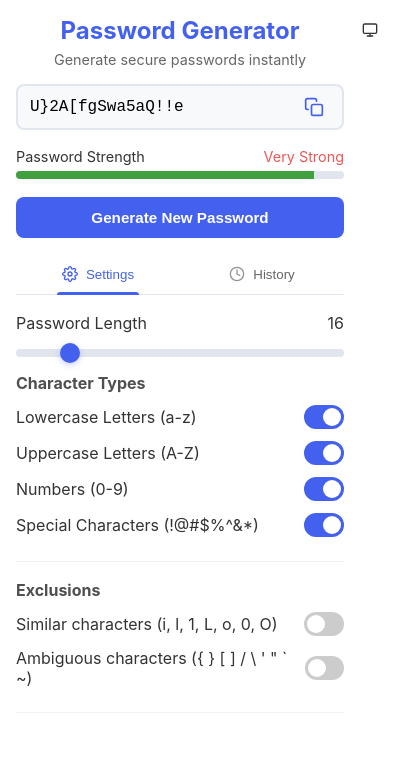
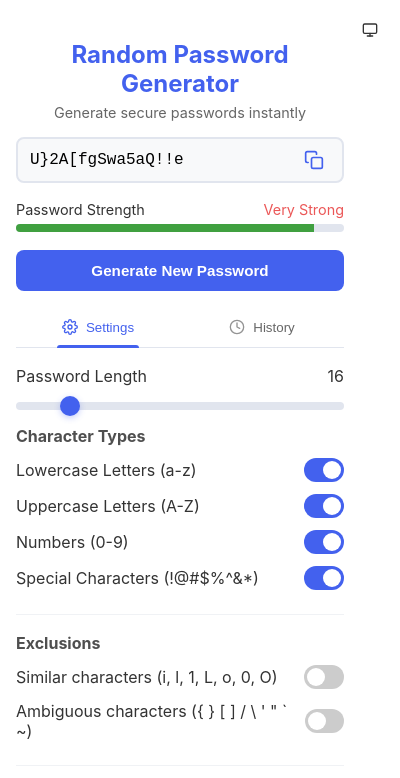
Before and after one commit to NURGALIMOV/random-password-generator, a browser extension: page src/popup/popup.html in a window 400 px wide. Drawn offline with Linux system fonts and the light colour scheme.

Commit message:
update length

```diff
--- a/src/popup/popup.css
+++ b/src/popup/popup.css
@@ -106,6 +106,7 @@ body {
 header {
   text-align: center;
   margin-bottom: var(--space-xl);
+  margin-top: var(--space-3xl);
 }
 
 h1 {
--- a/src/popup/popup.html
+++ b/src/popup/popup.html
@@ -4,7 +4,7 @@
 <head>
   <meta charset="UTF-8">
   <meta name="viewport" content="width=device-width, initial-scale=1.0">
-  <title>Password Generator</title>
+  <title>Random Password Generator</title>
   <link rel="stylesheet" href="popup.css">
 </head>
 
@@ -54,7 +54,7 @@
     </div>
 
     <header>
-      <h1>Password Generator</h1>
+      <h1>Random Password Generator</h1>
       <p class="subtitle">Generate secure passwords instantly</p>
     </header>
 
```
Also changed, not shown: src/manifest.json.
